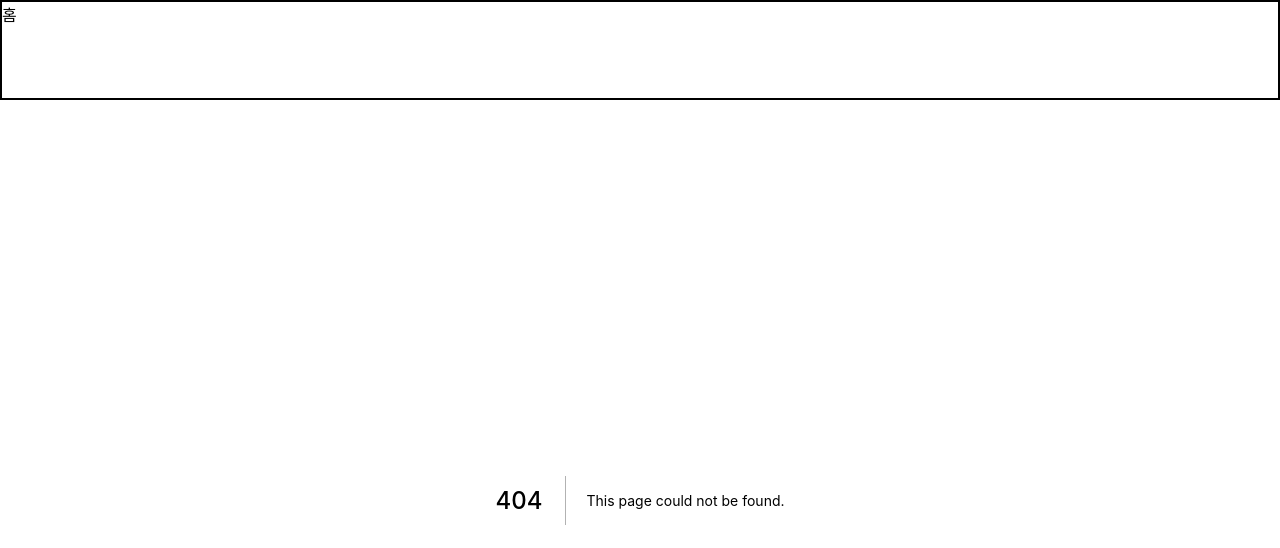
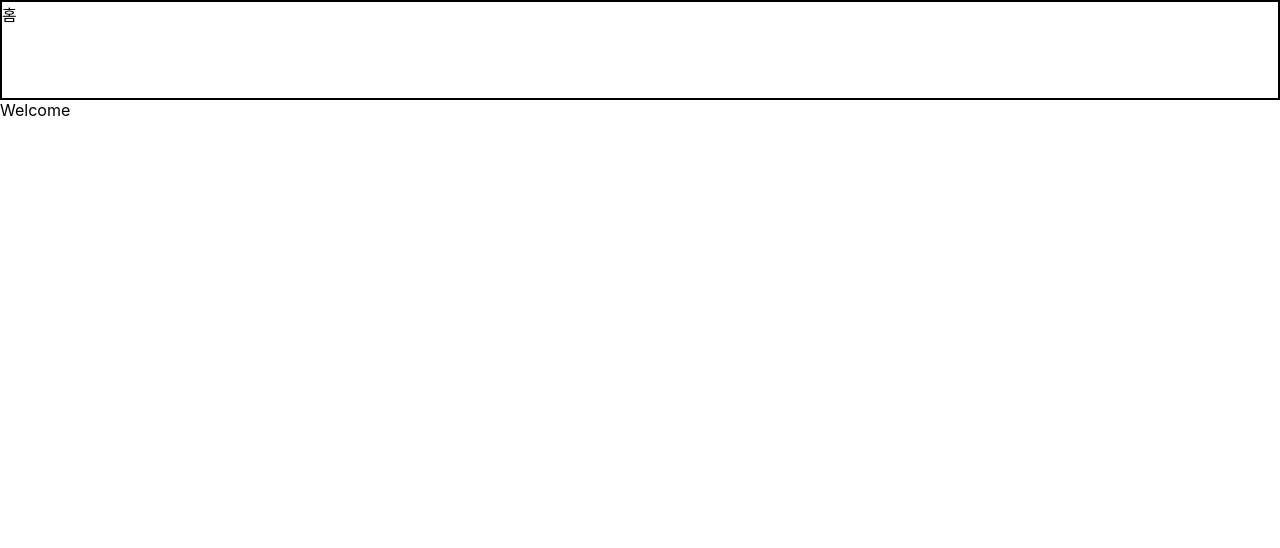
Before and after one commit to By-hoon/Scheduler, a Next.js app: page /welcome in a window 1280 px wide. Before the commit this address had no page. Shown: the top 548 px of the page. Built offline with nearby package versions, Linux system fonts and the light colour scheme.

Commit message:
feat: welcome 페이지 구현 및 로그인 후 /welcome으로 이동 구현

```diff
--- a/pages/index.tsx
+++ b/pages/index.tsx
@@ -3,9 +3,6 @@ import Auth from "hooks/useAuth";
 import LogInRequest from "components/LogInRequest";
 import Loding from "components/Loding";
 import Seo from "components/SEO";
-
-const LoggedInContainer = styled.div``;
-const LoggedInSpan = styled.span``;
 
 export default function Home() {
   const userObj = Auth();
@@ -18,9 +15,6 @@ export default function Home() {
       ) : (
         <>
           <Seo title="홈 | Scheduler" />
-          <LoggedInContainer>
-            <LoggedInSpan>Welcome {userObj.uName}</LoggedInSpan>
-          </LoggedInContainer>
         </>
       )}
     </>
--- a/pages/login.tsx
+++ b/pages/login.tsx
@@ -3,6 +3,7 @@ import { FontAwesomeIcon } from "@fortawesome/react-fontawesome";
 import { faGoogle, faGithub } from "@fortawesome/free-brands-svg-icons";
 import { authService, dbService, firebaseInstance } from "../firebase/fBase";
 import Seo from "components/SEO";
+import Router from "next/router";
 
 const LoginButton = styled.button``;
 
@@ -23,6 +24,7 @@ export default function Login() {
         userName: data.user.displayName,
       });
     }
+    Router.push(`/welcome?name=${data.user.displayName}`, "/welcome");
   };
   return (
     <>
--- /dev/null
+++ b/pages/welcome.tsx
@@ -0,0 +1,15 @@
+import Seo from "components/SEO";
+import { useRouter } from "next/router";
+import styled from "styled-components";
+
+const WelcomeSpan = styled.span``;
+
+export default function Welcome() {
+  const router = useRouter();
+  return (
+    <>
+      <Seo title="환영합니다 | Scheduler" />
+      <WelcomeSpan>Welcome {router.query.name}</WelcomeSpan>
+    </>
+  );
+}
```
